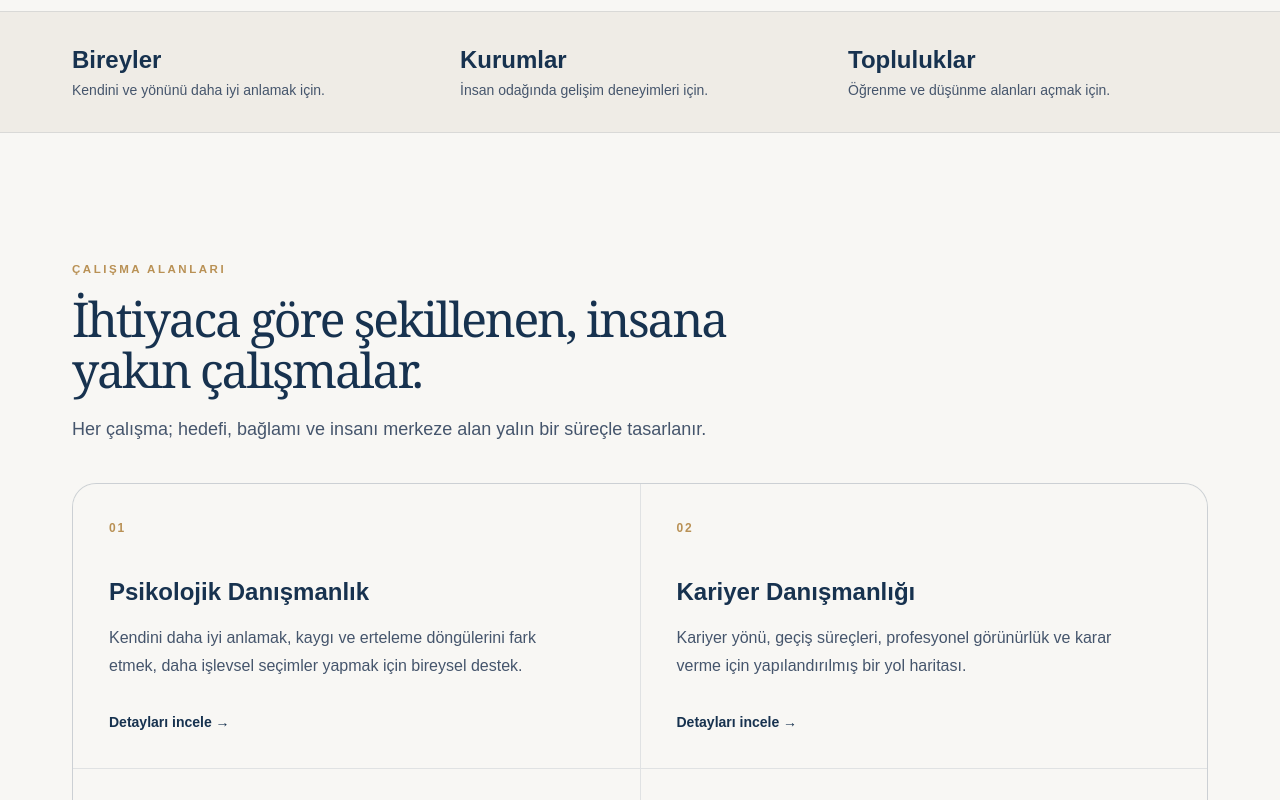
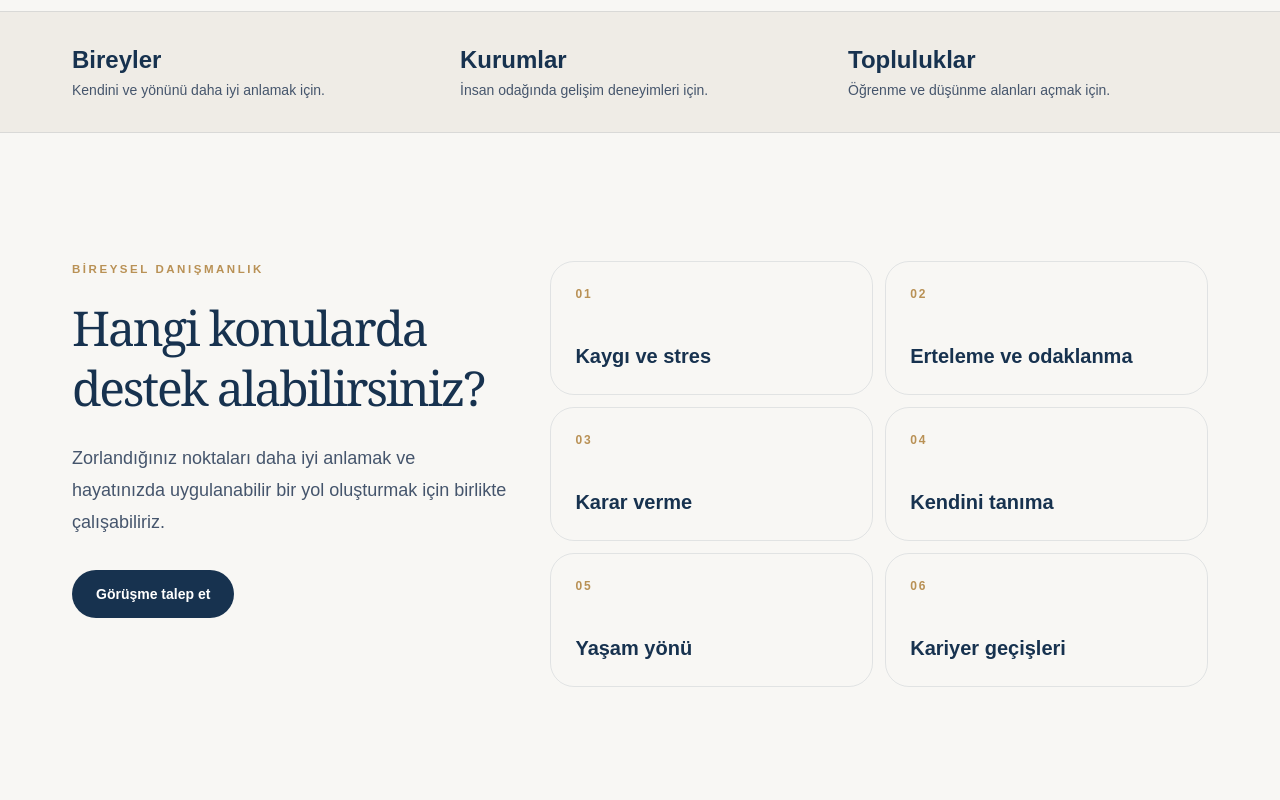
Before and after one commit to sezginildes/sezginildes.com, a Next.js app: page / in a window 1280 px wide. Shown: the part 900-1700 px from the top of the page. Built offline with nearby package versions, Linux system fonts and the light colour scheme.

Commit message:
Add individual counseling topics

```diff
--- a/app/page.tsx
+++ b/app/page.tsx
@@ -7,6 +7,7 @@ import ContactCta from "@/components/ContactCta";
 import YouTubeShowcase from "@/components/YouTubeShowcase";
 
 const articles = ["Kariyer Seçiminde En Sık Yapılan Hatalar", "Ertelemenin Görünmeyen Sebebi", "Daha İyi Sorular Sormak Neden Önemli?"];
+const supportTopics = ["Kaygı ve stres", "Erteleme ve odaklanma", "Karar verme", "Kendini tanıma", "Yaşam yönü", "Kariyer geçişleri"];
 
 export default function Home() { return <PageShell>
   <section className="overflow-hidden"><div className="shell grid min-h-[calc(100svh-73px)] items-center gap-12 py-14 lg:grid-cols-[1.05fr_.95fr] lg:py-20">
@@ -14,6 +15,7 @@ export default function Home() { return <PageShell>
     <div className="relative mx-auto w-full max-w-md lg:max-w-none"><div className="absolute -inset-4 -z-10 rounded-[3rem] bg-[#e8dfcf]" /><div className="relative aspect-[4/5] overflow-hidden rounded-[2.3rem]"><Image src="/sezgin6.jpg" alt="Sezgin İldeş" fill priority sizes="(max-width: 1024px) 90vw, 40vw" className="object-cover object-center" /></div><p className="mt-4 text-right text-xs font-medium tracking-[.14em] text-slate-500">SEZGİN İLDEŞ</p></div>
   </div></section>
   <section className="border-y border-[#17324f]/10 bg-[#efece6]"><div className="shell grid gap-7 py-8 text-[#17324f] sm:grid-cols-3"><div><p className="text-2xl font-semibold">Bireyler</p><p className="mt-1 text-sm text-slate-600">Kendini ve yönünü daha iyi anlamak için.</p></div><div><p className="text-2xl font-semibold">Kurumlar</p><p className="mt-1 text-sm text-slate-600">İnsan odağında gelişim deneyimleri için.</p></div><div><p className="text-2xl font-semibold">Topluluklar</p><p className="mt-1 text-sm text-slate-600">Öğrenme ve düşünme alanları açmak için.</p></div></div></section>
+  <section className="shell grid gap-10 py-24 sm:py-32 lg:grid-cols-[.8fr_1.2fr] lg:items-start"><div><p className="eyebrow">BİREYSEL DANIŞMANLIK</p><h2 className="display mt-5 text-4xl leading-tight text-[#17324f] sm:text-5xl">Hangi konularda destek alabilirsiniz?</h2><p className="mt-6 max-w-md text-lg leading-8 text-slate-600">Zorlandığınız noktaları daha iyi anlamak ve hayatınızda uygulanabilir bir yol oluşturmak için birlikte çalışabiliriz.</p><Link href="/iletisim" className="mt-8 inline-block rounded-full bg-[#17324f] px-6 py-3.5 text-sm font-semibold text-white transition hover:bg-[#10283f]">Görüşme talep et</Link></div><div className="grid gap-3 sm:grid-cols-2">{supportTopics.map((topic, index) => <div key={topic} className="rounded-3xl border border-[#17324f]/10 p-6 transition hover:border-[#b99155] hover:bg-[#efece6]"><p className="text-xs font-bold tracking-[.16em] text-[#b99155]">{String(index + 1).padStart(2, "0")}</p><p className="mt-10 text-xl font-semibold text-[#17324f]">{topic}</p></div>)}</div></section>
   <section className="shell py-24 sm:py-32"><SectionHeading eyebrow="ÇALIŞMA ALANLARI" title="İhtiyaca göre şekillenen, insana yakın çalışmalar." intro="Her çalışma; hedefi, bağlamı ve insanı merkeze alan yalın bir süreçle tasarlanır." /><ServicesGrid /></section>
   <section className="bg-[#17324f] text-white"><div className="shell grid gap-12 py-24 sm:py-32 lg:grid-cols-[.8fr_1.2fr]"><div><p className="eyebrow text-[#d9c49f]">YAKLAŞIM</p><h2 className="mt-5 font-serif text-4xl leading-tight sm:text-5xl">Bilgi, ancak hayata değdiğinde dönüşür.</h2></div><div className="space-y-6 text-lg leading-8 text-slate-200"><p>Psikolojik danışmanlıktan kariyer gelişimine, eğitim tasarımından kurum çalışmalarına uzanan deneyimimi tek bir amaç için kullanıyorum: insan gelişimini görünür ve uygulanabilir kılmak.</p><p>İyi bir gelişim sürecinin doğru cevaplardan önce doğru sorularla başladığına inanıyorum.</p><Link className="inline-block border-b border-[#d9c49f] pb-1 text-sm font-semibold text-[#d9c49f]" href="/hakkimda">Hakkımda daha fazlası →</Link></div></div></section>
   <section className="shell py-24 sm:py-32"><div className="flex flex-col gap-8 sm:flex-row sm:items-end sm:justify-between"><SectionHeading eyebrow="YAZILAR" title="Düşünmek için küçük bir alan." intro="Psikoloji, kariyer ve öğrenme üzerine notlar." /><Link href="/blog" className="text-sm font-semibold text-[#17324f]">Tüm yazılar →</Link></div><div className="mt-10 grid gap-4 md:grid-cols-3">{articles.map((article, i) => <Link href="/blog" className="group rounded-3xl border border-[#17324f]/10 p-7 transition hover:border-[#b99155] hover:bg-[#efece6]" key={article}><p className="text-xs font-bold tracking-[.15em] text-[#b99155]">{String(i+1).padStart(2,"0")} · YAKINDA</p><h3 className="mt-16 text-2xl font-semibold leading-tight text-[#17324f]">{article}</h3><p className="mt-5 text-sm font-semibold text-[#17324f]">Oku →</p></Link>)}</div></section>
```
